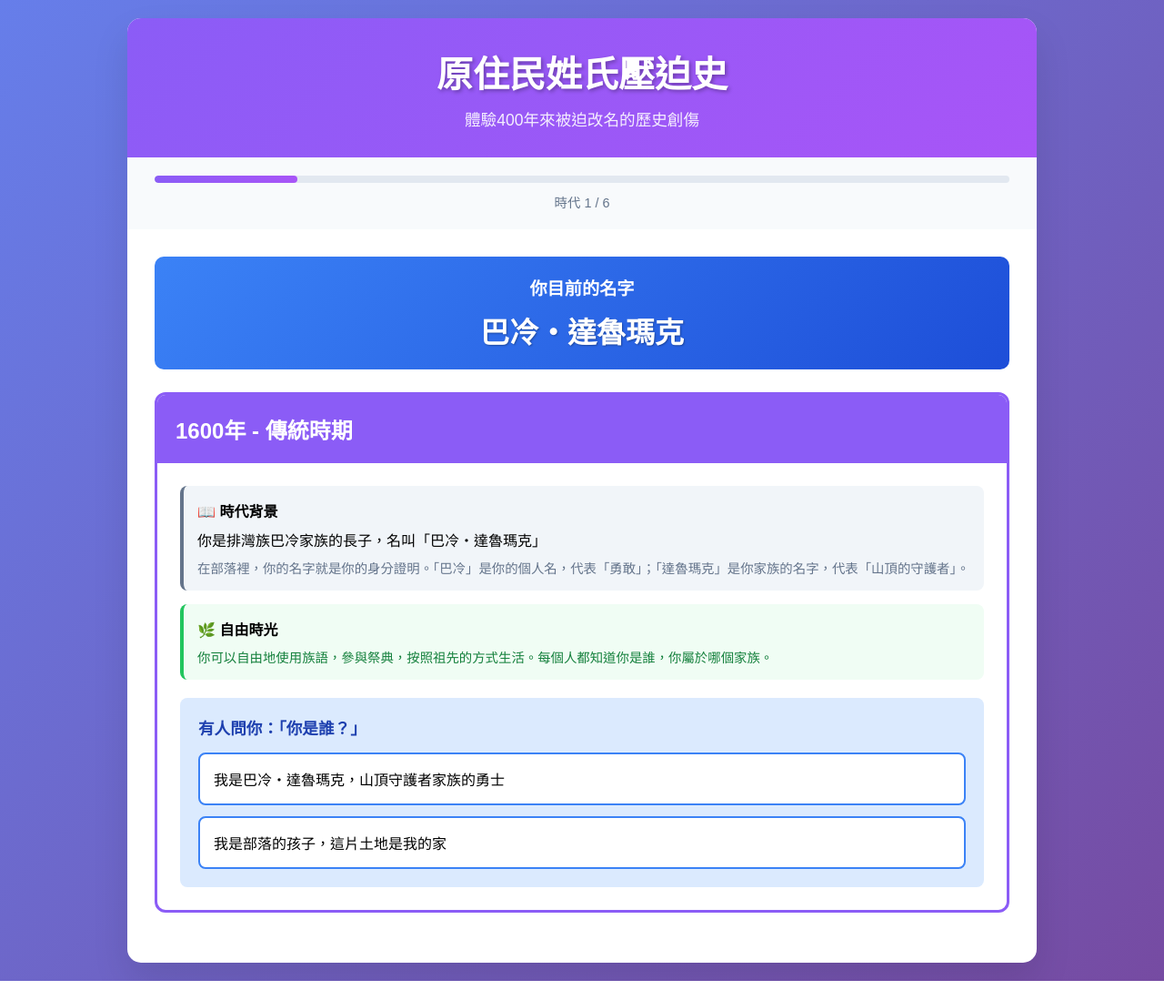
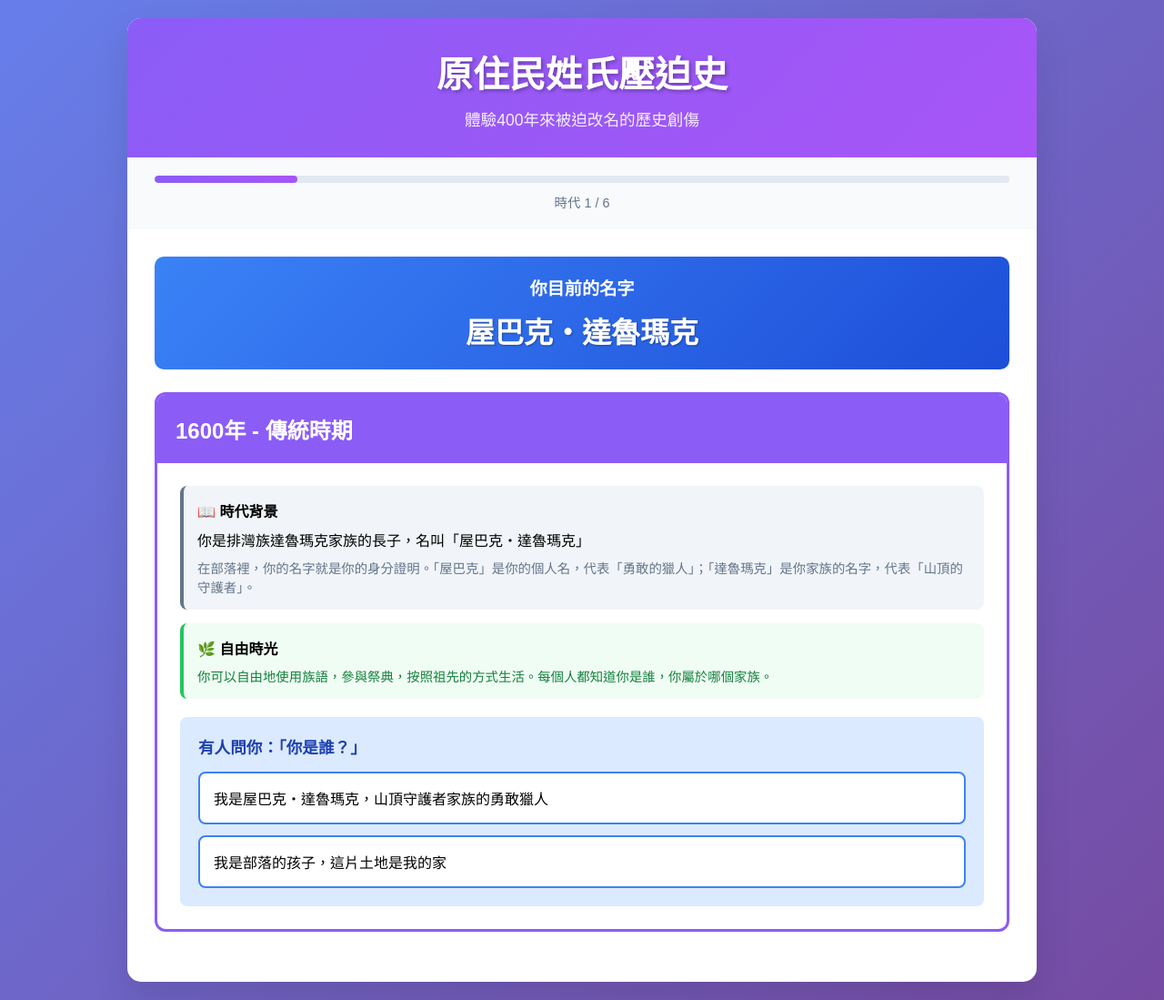
Before and after one commit to Shiun-wen/name, a plain HTML site: page index.html in a window 1280 px wide. Shown: the whole page at 91% size. Before the commit the page ends 1078 px from the top, so only its background shows below. Drawn offline with Linux system fonts and the light colour scheme.

Commit message:
Update index.html

```diff
--- a/index.html
+++ b/index.html
@@ -373,7 +373,7 @@
     <script>
         // 遊戲狀態
         let currentEra = 0;
-        let playerName = '巴冷・達魯瑪克';
+        let playerName = '屋巴克・達魯瑪克';
         let showEmotion = false;
         let nameHistory = [];
 
@@ -381,14 +381,14 @@
         const historicalEras = [
             {
                 period: '1600年 - 傳統時期',
-                background: '你是排灣族巴冷家族的長子，名叫「巴冷・達魯瑪克」',
-                context: '在部落裡，你的名字就是你的身分證明。「巴冷」是你的個人名，代表「勇敢」；「達魯瑪克」是你家族的名字，代表「山頂的守護者」。',
+                background: '你是排灣族達魯瑪克家族的長子，名叫「屋巴克・達魯瑪克」',
+                context: '在部落裡，你的名字就是你的身分證明。「屋巴克」是你的個人名，代表「勇敢的獵人」；「達魯瑪克」是你家族的名字，代表「山頂的守護者」。',
                 freedom: '你可以自由地使用族語，參與祭典，按照祖先的方式生活。每個人都知道你是誰，你屬於哪個家族。',
                 question: '有人問你：「你是誰？」',
                 type: 'freedom',
                 options: [
                     {
-                        text: '我是巴冷・達魯瑪克，山頂守護者家族的勇士',
+                        text: '我是屋巴克・達魯瑪克，山頂守護者家族的勇敢獵人',
                         emotion: '😊',
                         response: '你自豪地宣告自己的身分，族人們都點頭認同。你的名字就是你的一切。'
                     },
@@ -482,7 +482,7 @@
                         newName: '李志明'
                     },
                     {
-                        text: '我想恢復「巴冷・達魯瑪克」！',
+                        text: '我想恢復「屋巴克・達魯瑪克」！',
                         emotion: '😓',
                         response: '你提出要求，但被告知「不合規定」。你只能無奈地成為「李志明」。',
                         newName: '李志明'
@@ -664,7 +664,7 @@
             // 姓名變遷歷史
             const timelineHtml = [
                 {
-                    title: '1600年：巴冷・達魯瑪克',
+                    title: '1600年：屋巴克・達魯瑪克',
                     desc: '原始的排灣族名，充滿家族榮耀和文化意義',
                     class: 'timeline-original'
                 },
@@ -742,7 +742,7 @@
         // 重置遊戲
         function resetGame() {
             currentEra = 0;
-            playerName = '巴冷・達魯瑪克';
+            playerName = '屋巴克・達魯瑪克';
             nameHistory = [];
             renderEra();
         }
```
